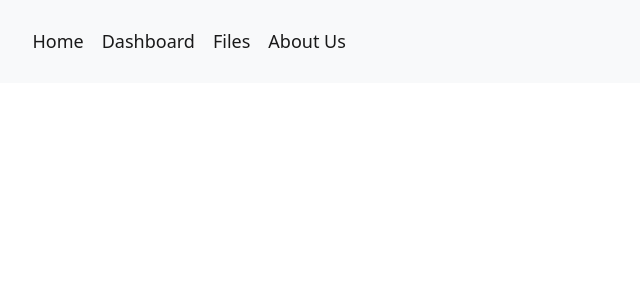
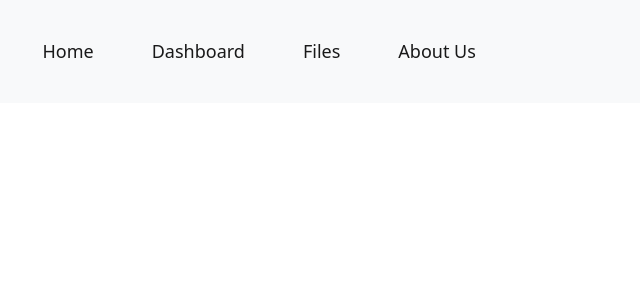
Before and after one commit to roger2020-ui/my-app, a React (Create React App) app: page / in a window 1280 px wide. Shown: the top 300 px of the page, without its empty margins (0-640 px from the left). Built offline with nearby package versions, Linux system fonts and the light colour scheme; the HTML template or start-up script is replaced by a standard one.

Commit message:
removed styles from css

```diff
--- a/src/styles/navbar.css
+++ b/src/styles/navbar.css
@@ -1,6 +1,6 @@
-*{
-    font-size: large;
+* {
+  font-size: large;
 }
-.container-fluid{
-    margin:10px;
+a {
+  margin: 20px;
 }
```
